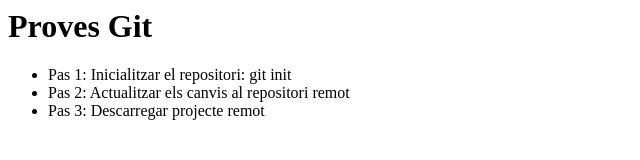
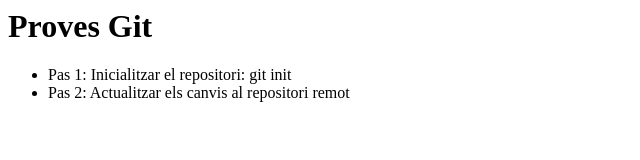
Before and after one commit to oscar1517/OMP-git, a plain HTML site: page index.html in a window 1280 px wide. Shown: the whole page, without its empty margins (0-640 px from the left). Drawn offline with Linux system fonts and the light colour scheme.

Commit message:
Cambios guardados

```diff
--- a/index.html
+++ b/index.html
@@ -2,5 +2,4 @@
 <ul>
 	<li>Pas 1: Inicialitzar el repositori: git init
 	<li>Pas 2: Actualitzar els canvis al repositori remot
-	<li>Pas 3: Descarregar projecte remot
 </ul>
```
